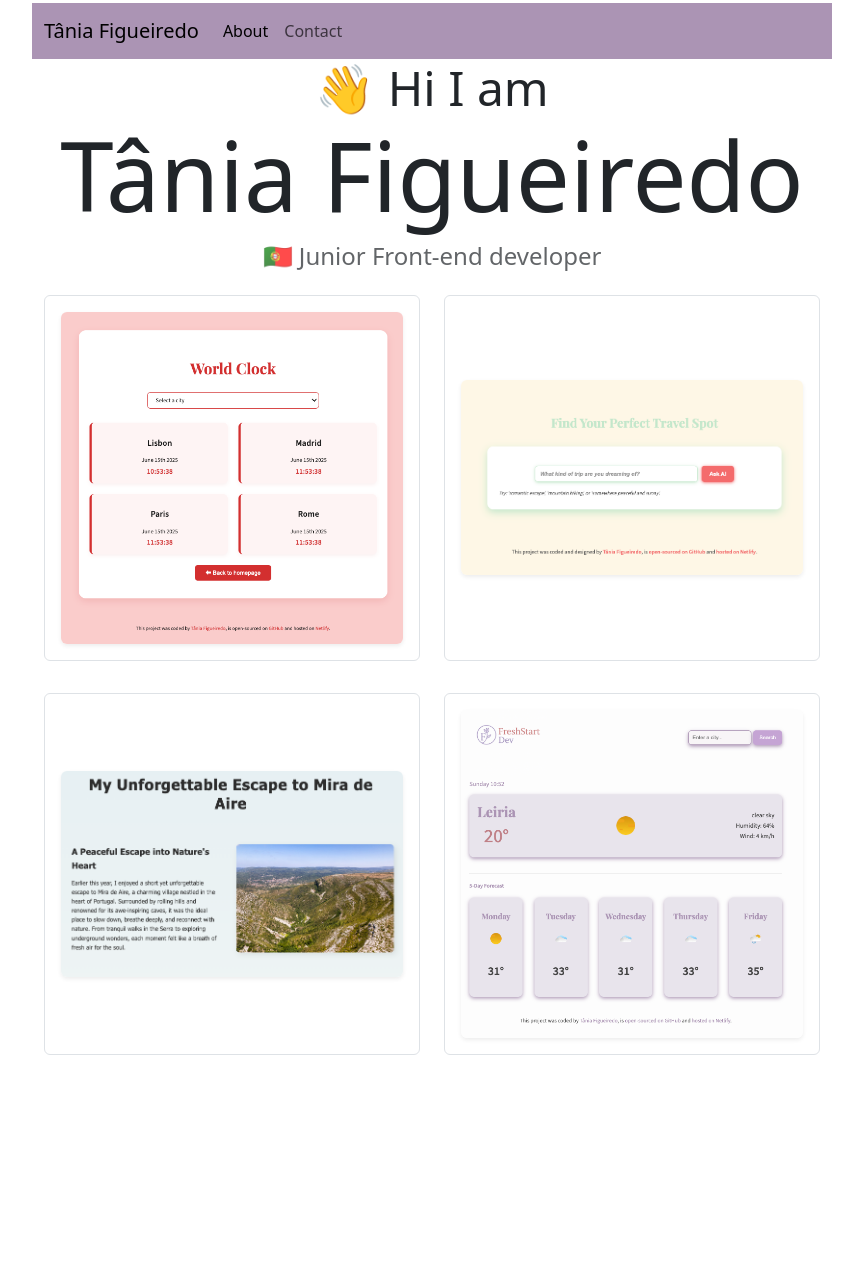
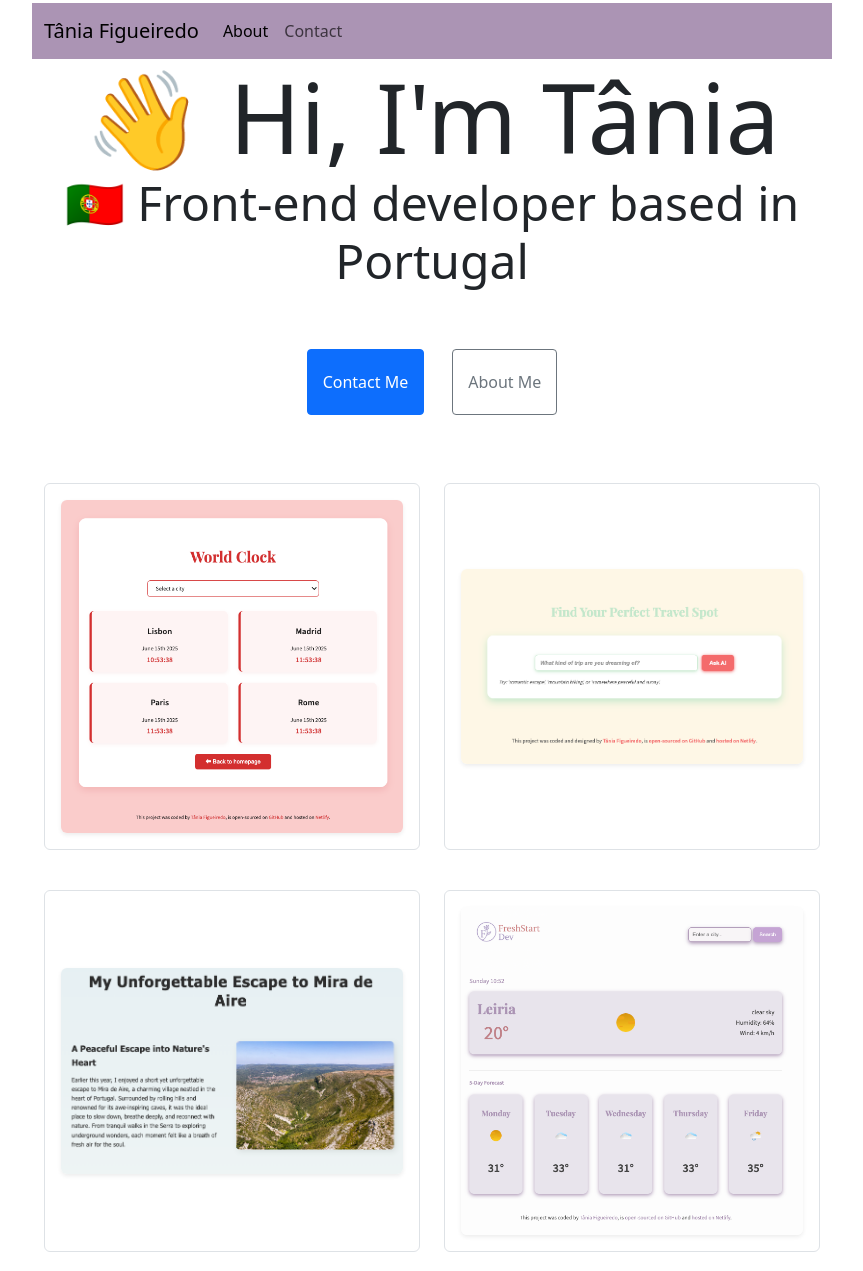
Before and after one commit to Tania-Figueiredo/Advanced-Tools-Homework, a plain HTML site: page index.html in a window 1280 px wide. Shown: the part 57-1328 px from the top of the page, without its empty margins (208-1071 px from the left). Before the commit the page ends 1188 px from the top, so only its background shows below. Drawn offline with nearby package versions, Linux system fonts and the light colour scheme.

Commit message:
added some html

```diff
--- a/index.html
+++ b/index.html
@@ -4,6 +4,11 @@
     <meta charset="UTF-8" />
     <meta http-equiv="X-UA-Compatible" content="IE=edge" />
     <meta name="viewport" content="width=device-width, initial-scale=1.0" />
+    <title>Tânia Figueiredo | Front-End Developer in Portugal</title>
+    <meta
+      name="description"
+      content="Hi, I'm Tânia, a front-end developer based in Portugal. Explore my latest responsive web development projects and get in touch!"
+    />
     <link
       href="https://cdn.jsdelivr.net/npm/bootstrap@5.3.6/dist/css/bootstrap.min.css"
       rel="stylesheet"
@@ -15,10 +20,10 @@
       integrity="sha384-j1CDi7MgGQ12Z7Qab0qlWQ/Qqz24Gc6BM0thvEMVjHnfYGF0rmFCozFSxQBxwHKO"
       crossorigin="anonymous"
     ></script>
-    <title>Tânia Figueiredo</title>
     <link rel="stylesheet" href="style.css" />
   </head>
   <body>
+    <header>
       <nav class="navbar navbar-expand-md navbar-custom" data-bs-theme="light">
         <div class="container-fluid">
           <a class="navbar-brand" href="#">Tânia Figueiredo</a>
@@ -47,12 +52,18 @@
           </div>
         </div>
       </nav>
-    <h2>👋 Hi I am</h2>
-    <h1>Tânia Figueiredo</h1>
-    <h3>🇵🇹 Junior Front-end developer</h3>
+    </header>
 
-    <div class="container text-center my-4">
-      <div class="row mb-3 align-items-stretch">
+    <main class="text-center">
+      <h1>👋 Hi, I'm Tânia</h1>
+      <h2 class="mb-4">🇵🇹 Front-end developer based in Portugal</h2>
+      <div class="navigation-links mb-5">
+        <a href="about.html#contact" class="btn btn-primary me-2">Contact me</a>
+        <a href="about.html" class="btn btn-outline-secondary">About me</a>
+      </div>
+
+      <div class="container">
+        <div class="row mb-4">
           <div class="col-12 col-md-6 mb-3 d-flex">
             <div
               class="w-100 h-100 p-3 border rounded d-flex align-items-center justify-content-center"
@@ -61,6 +72,7 @@
                 src="images/WorldClock.png"
                 class="img-fluid rounded shadow-sm"
                 alt="World Clock app"
+                loading="lazy"
               />
             </div>
           </div>
@@ -72,12 +84,13 @@
                 src="images/AskAi.png"
                 class="img-fluid rounded shadow-sm"
                 alt="Ask AI app"
+                loading="lazy"
               />
             </div>
           </div>
         </div>
 
-      <div class="row mb-3 align-items-stretch">
+        <div class="row mb-4">
           <div class="col-12 col-md-6 mb-3 d-flex">
             <div
               class="w-100 h-100 p-3 border rounded d-flex align-items-center justify-content-center"
@@ -86,6 +99,7 @@
                 src="images/unforgettableescape.png"
                 class="img-fluid rounded shadow-sm"
                 alt="Unforgettable escape to Mira de Aire"
+                loading="lazy"
               />
             </div>
           </div>
@@ -97,10 +111,12 @@
                 src="images/Weatherapp.png"
                 class="img-fluid rounded shadow-sm"
                 alt="Weather app"
+                loading="lazy"
               />
             </div>
           </div>
         </div>
       </div>
+    </main>
   </body>
 </html>
```
Lines whose indentation alone changed are shown as unchanged.
